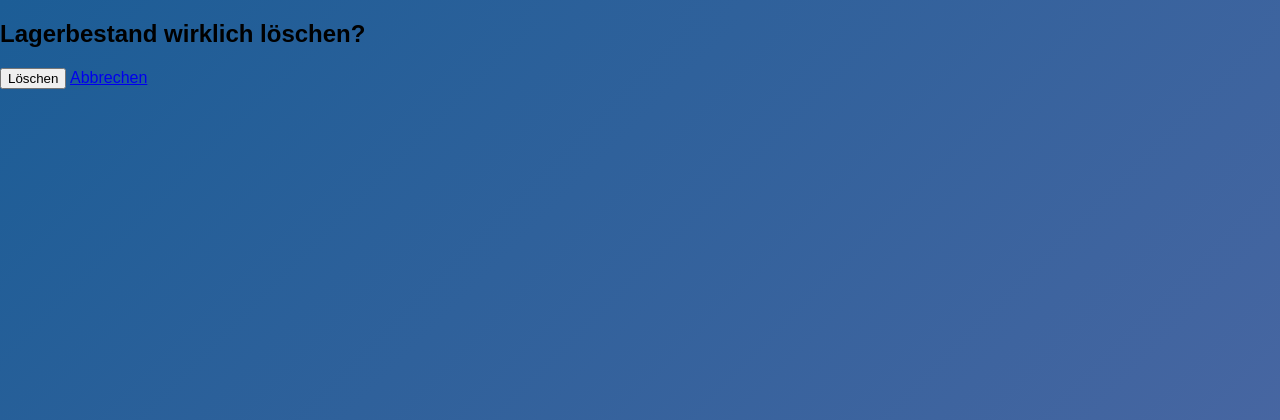
After one commit to Eizval/Django_Pfadi, a Django app: page /stocks/1/delete/ in a window 1280 px wide. The commit adds this page. Shown: the top 420 px of the page. Run offline with Django 5.2, Linux system fonts and the light colour scheme; a user stored in the database is signed in; data comes from the database, SQL or seed files in the repository.

Commit message:
FIxed bug

```diff
--- a/lager/templates/lager/stock.html
+++ b/lager/templates/lager/stock.html
@@ -31,7 +31,7 @@
                 <form action="{% url 'stock_delete' obj.pk %}"
                       method="post"
                       style="display:inline;"
-                      onsubmit="return confirm('Willst du diesen Artikel wirklich löschen?');">
+                      onsubmit="return confirm('Willst du diesen Lagerbestand wirklich löschen?');">
                     {% csrf_token %}
                     <button type="submit" style="background:transparent;border:none;color:red;">−</button>
                 </form>
--- /dev/null
+++ b/lager/templates/lager/stock_confirm_delete.html
@@ -0,0 +1,9 @@
+{% extends "base.html" %}
+{% block content %}
+  <h2>Lagerbestand wirklich löschen?</h2>
+  <form method="post">
+    {% csrf_token %}
+    <button type="submit">Löschen</button>
+    <a href="{% url 'stock_list' %}">Abbrechen</a>
+  </form>
+{% endblock %}
```
